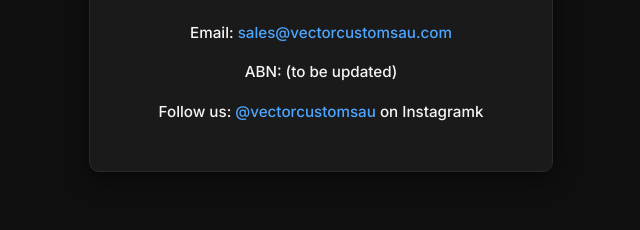
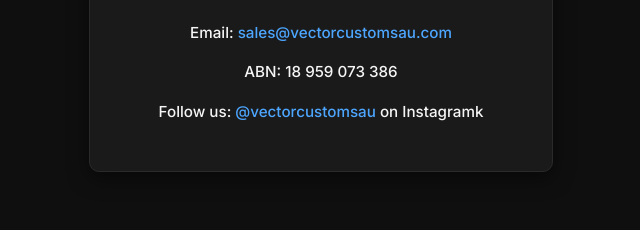
Before and after one commit to nishiharaes/vectorcustoms-site, a plain HTML site: page index.html in a window 1280 px wide. Shown: the part 420-650 px from the top of the page, 319-959 px from the left. Drawn offline with Linux system fonts and the light colour scheme.

Commit message:
Update index.html

```diff
--- a/index.html
+++ b/index.html
@@ -75,7 +75,7 @@
     <p><em>Coming Soon</em></p>
     <div class="info">
       <p>Email: <a href="mailto:sales@vectorcustoms.com">sales@vectorcustomsau.com</a></p>
-      <p>ABN: (to be updated)</p>
+      <p>ABN: 18 959 073 386</p>
       <p>Follow us: <a href="#">@vectorcustomsau</a> on Instagramk</p>
     </div>
   </div>
```
